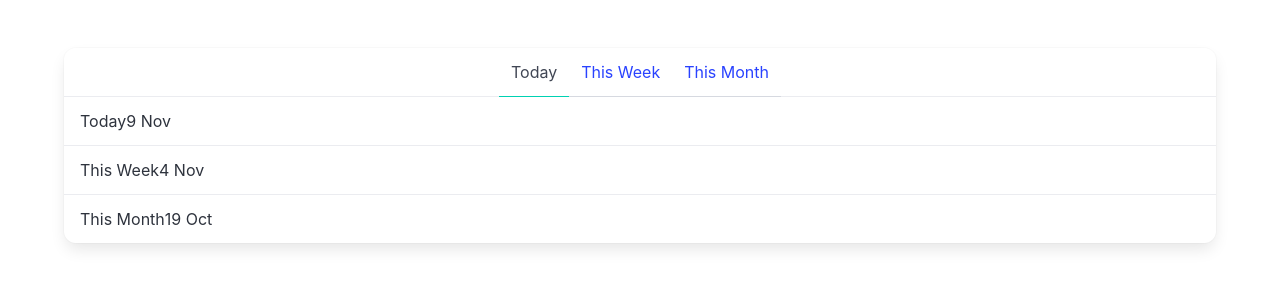
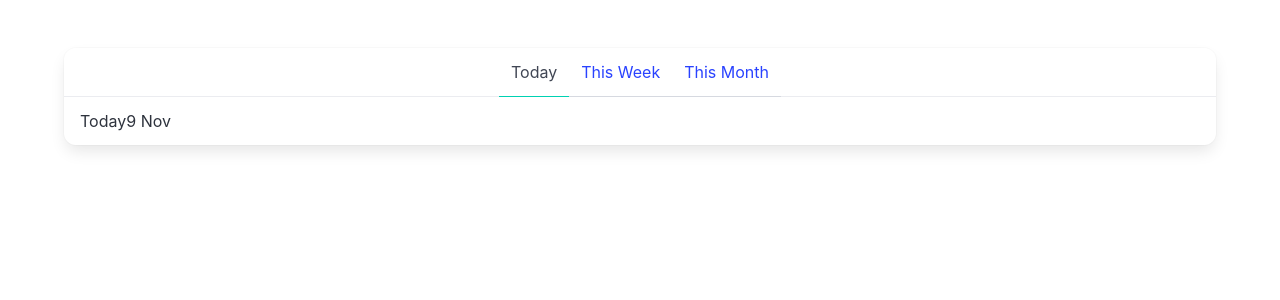
Before and after one commit to shampansky/lachlan-vue, a Vue app: page / in a window 1280 px wide. Shown: the top 300 px of the page. Built offline with nearby package versions, Linux system fonts and the light colour scheme.

Commit message:
Фильтрация постов.

```diff
--- a/src/components/TimeLine.vue
+++ b/src/components/TimeLine.vue
@@ -1,5 +1,5 @@
 <script setup lang="ts">
-import { ref } from 'vue';
+import { ref, computed } from 'vue';
 import { today, thisWeek, thisMonth } from '@/posts';
 import { DateTime } from 'luxon';
 
@@ -12,11 +12,23 @@
   selectedPeriod.value = period;
 }
 
-const posts = [today, thisWeek, thisMonth].map((post) => {
-  return {
-    ...post,
-    created: DateTime.fromISO(post.created),
-  };
+const posts = computed(() => {
+  return [today, thisWeek, thisMonth]
+    .map((post) => {
+      return {
+        ...post,
+        created: DateTime.fromISO(post.created),
+      };
+    })
+    .filter((post) => {
+      if (selectedPeriod.value === 'Today') {
+        return post.created >= DateTime.now().minus({ day: 1 });
+      }
+      if (selectedPeriod.value === 'This Week') {
+        return post.created >= DateTime.now().minus({ week: 1 });
+      }
+      return post;
+    });
 });
 </script>
 
```
